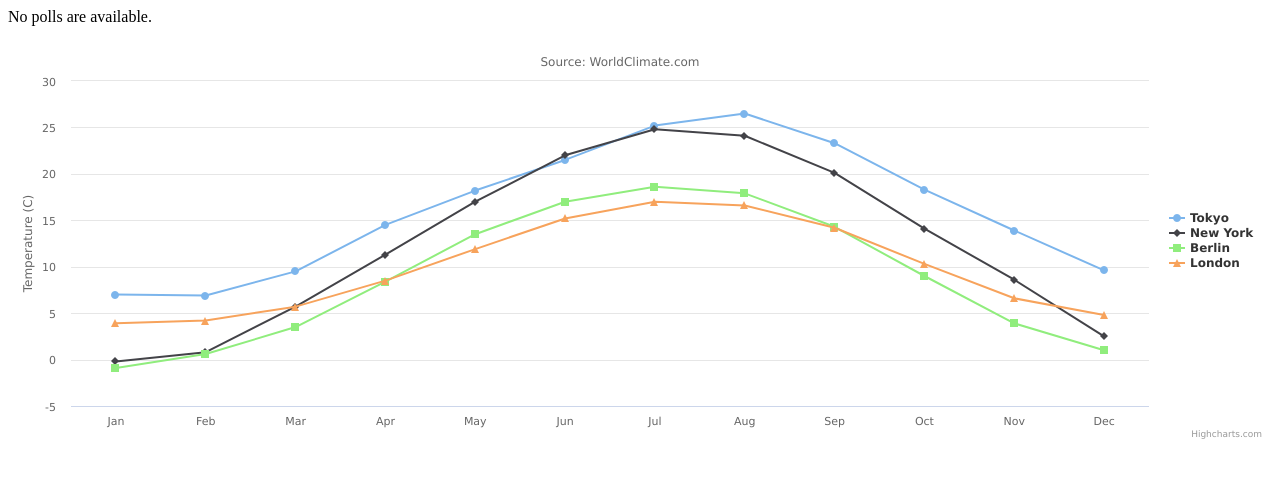
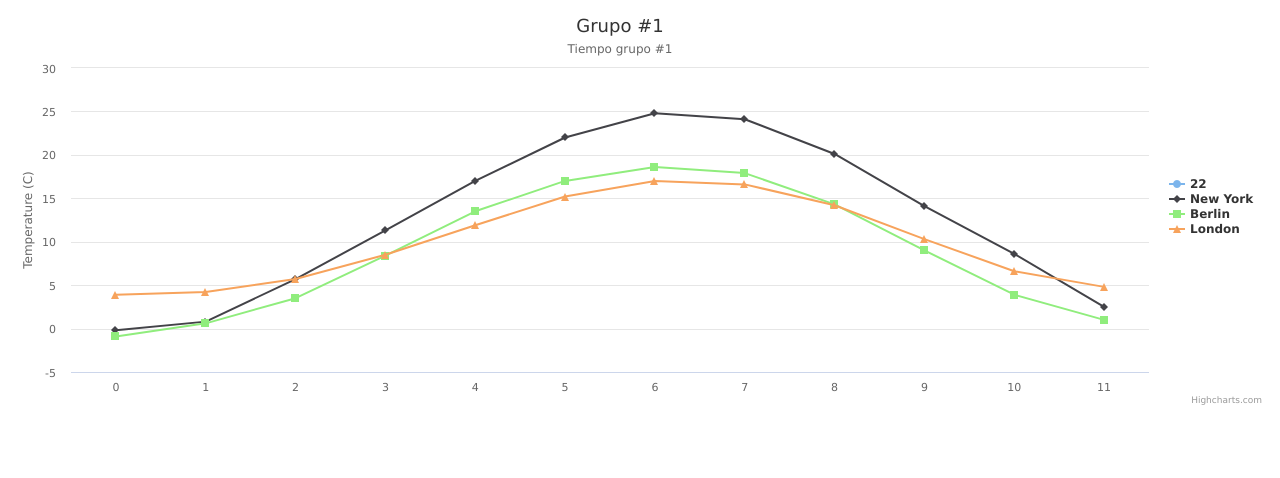
Before and after one commit to LeoEras/WebIT, a Django app: page /tracker/ in a window 1280 px wide. Shown: the top 478 px of the page. Run offline with Django 3.2, Linux system fonts and the light colour scheme; tables that the repository leaves empty hold one stand-in row (values such as "Sample post"); some libraries are stand-ins or nearby versions.

Commit message:
Exito toma de datos del .22

```diff
--- a/tracker/templates/tracker/index.html
+++ b/tracker/templates/tracker/index.html
@@ -5,38 +5,38 @@
 </head>
 <body>
     {% if activity_list %}
-        <ul>
-        {% for activity in activity_list %}
-            {% if activity.id == 1020 %}
-                <li id={{ activity.id }}>{{ activity.actividad }}</li>
-                {% with variable=activity.id %}
-                {% endwith %}
-            {% endif %}
+        {% for key, value in activity_list.items %}
+            <li style="display: none">{{key}}</li>
         {% endfor %}
-        </ul>
-        {% else %}
-            <p>No polls are available.</p>
+        {% for key, value in activity_list.items %}
+            <ul style="display: none">{{value}}</ul>
+        {% endfor %}
     {% endif %}
-
     <div id="container" style="min-width: 310px; height: 400px; margin: 0 auto"></div>
 </body>
 </html>
 <script>
 $(function () {
-    console.log( $( "li" )[ 0 ] );
-    console.log( $( '#5' ).text() );
+    var values = $("ul").map(function() {
+                 return $(this).text();
+              }).get();
+    for (i = 0; i < values.length; i++) {
+        values[i] = parseFloat(values[i]);
+    }
+
     $('#container').highcharts({
         title: {
-            text: $('#5').text(),//'Monthly Average Temperature',
-            x: -20 //center
+            text: 'Grupo #1',//$( "li" ).text(),
+            x: -20
         },
         subtitle: {
-            text: 'Source: WorldClimate.com',
+            text: 'Tiempo grupo #1',
             x: -20
         },
         xAxis: {
-            categories: ['Jan', 'Feb', 'Mar', 'Apr', 'May', 'Jun',
-                'Jul', 'Aug', 'Sep', 'Oct', 'Nov', 'Dec']
+            categories: $("li").map(function() {
+                 return $(this).text();
+              }).get()
         },
         yAxis: {
             title: {
@@ -58,8 +58,8 @@ $(function () {
             borderWidth: 0
         },
         series: [{
-            name: 'Tokyo',
-            data: [7.0, 6.9, 9.5, 14.5, 18.2, 21.5, 25.2, 26.5, 23.3, 18.3, 13.9, 9.6]
+            name: '22',
+            data: values
         }, {
             name: 'New York',
             data: [-0.2, 0.8, 5.7, 11.3, 17.0, 22.0, 24.8, 24.1, 20.1, 14.1, 8.6, 2.5]
--- a/tracker/views.py
+++ b/tracker/views.py
@@ -1,20 +1,19 @@
 from django.shortcuts import render
-from datetime import datetime, timedelta
+from datetime import date, datetime, timedelta
 from .models import Datos
 
-filtros = ['stackoverflow', 'Stackoverflow', 'Komodo', 'komodo',
-          'Notepad', 'notepad', 'cmd', 'localhost', 'python',
-          'Python', 'Mongo', 'mongo', 'Sublime', 'sublime',
-          'dllhost', 'wampmanager', 'Wampanager', 'NetBeans',
-          'netbeans', 'github', 'GitHub', 'mintty', 'Mintty',
-          'node', 'Node', 'server', 'Server']
-
 def index(request):
-    activity_list = Datos.objects.all()
-    activity_list = filterByDateAndUser(activity_list, "2016-07-20", "2016-09-08", 22)
+    activity_list = Datos.objects.filter(usuario=22)
+    activity_list = filterByDate(activity_list, "2016-07-20", "2016-09-08")
+    activity_list = filterByClass(activity_list, "Applications")
+    activity_list = filterByRelevance(activity_list, 1)
+    dictionary = {}
     for item in activity_list:
-        setImportance(item, filtros)
-    context = {'activity_list': activity_list}
+        if item.dia_inicio not in dictionary:
+            dictionary[item.dia_inicio] = (datetime.combine(date.min, item.tiempo) - datetime.min).total_seconds()
+        else:
+            dictionary[item.dia_inicio] += (datetime.combine(date.min, item.tiempo) - datetime.min).total_seconds()
+    context = {'activity_list': dictionary}
     return render(request, 'tracker/index.html', context)
 
 def base():
@@ -54,11 +53,16 @@ def filterByDate(objects, date_start, date_end):
             result.append(item)
     return result
 
-def filterByDateAndUser(objects, date_start, date_end, user):
+def filterByClass(objects, class_object):
     result = []
-    d_start = datetime.strptime(date_start, "%Y-%m-%d").date()
-    d_end = datetime.strptime(date_end, "%Y-%m-%d").date()
     for item in objects:
-        if item.usuario == user and d_start <= item.dia_inicio and item.dia_final <= d_end:
+        if item.clase == class_object:
             result.append(item)
     return result
+
+def filterByRelevance(objects, relevance):
+    result = []
+    for item in objects:
+        if item.importancia == relevance:
+            result.append(item)
+    return result
```
Also changed, not shown: 1 other file.
